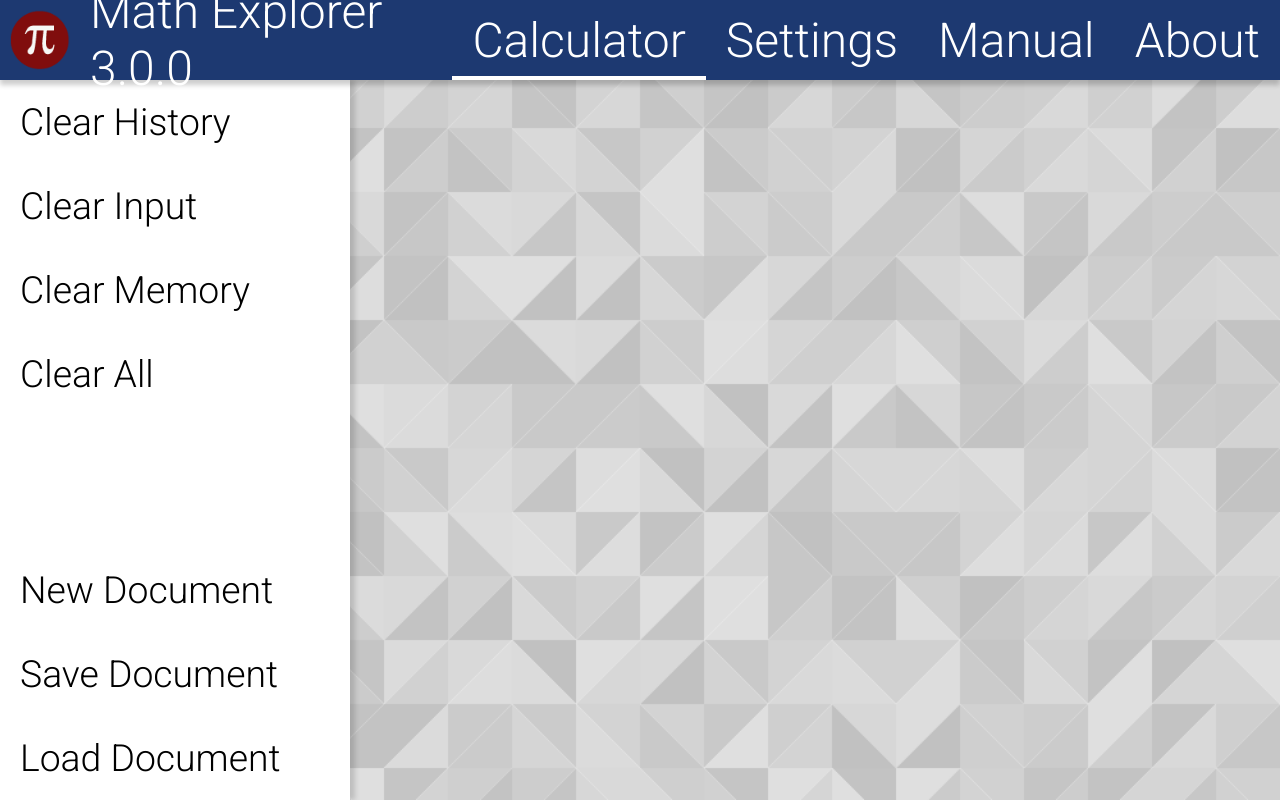
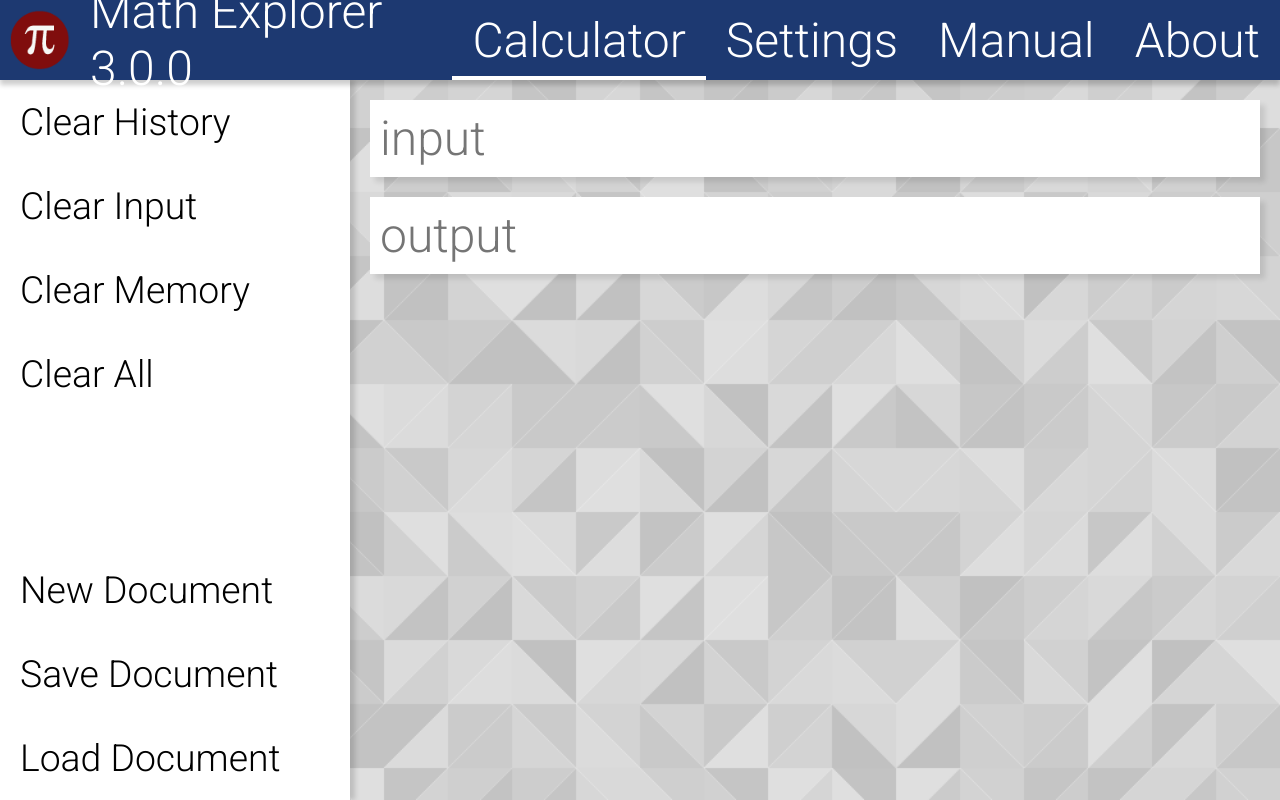
Before and after one commit to behrenle/Math-Explorer, a React (Create React App) app: page / in a window 1280 px wide. Built offline with nearby package versions, Linux system fonts and the light colour scheme; what @behrenle/number-drive would draw is missing.

Commit message:
calculator simple input form

```diff
--- a/src/components/views/calculator/Calculator.tsx
+++ b/src/components/views/calculator/Calculator.tsx
@@ -1,6 +1,7 @@
 import React from "react";
 import styled from "styled-components";
 import CalculatorToolbar from "./CalculatorToolbar";
+import SimpleInputform from "./SimpleInputForm";
 
 const Container = styled.div`
     display: grid;
@@ -12,6 +13,7 @@
     return (
         <Container>
             <CalculatorToolbar />
+            <SimpleInputform />
         </Container>
     )
 }
--- /dev/null
+++ b/src/components/views/calculator/SimpleInputForm.tsx
@@ -0,0 +1,63 @@
+import React, {useState} from "react";
+import styled from "styled-components";
+import {RootState} from "../../../store";
+import {useDispatch, useSelector} from "react-redux";
+import {evaluate} from "../../../store/session/actions";
+
+const Container = styled.div`
+    padding: 20px;
+    display: flex;
+    flex-direction: column;
+`;
+
+const StyledInputField = styled.input`
+    font-size: 36pt;
+    padding: 10px;
+    margin-bottom: 20px;
+    outline: none;
+    border: none;
+    box-shadow: 5px 5px 5px rgba(0, 0, 0, 0.1);
+
+    &:focus {
+        outline: 3px solid black;
+    }
+`;
+
+const SimpleInputform: React.FC = () => {
+    const [input, setInput] = useState("");
+    const mathLanguage = useSelector((state: RootState) => state.settings.mathSettings.numberFormat);
+    const significantDigits = useSelector((state: RootState) => state.settings.mathSettings.significantDigits);
+    const lastOutput: string = useSelector((state: RootState) => {
+        if (state.session.mathHistory.length < 1) {
+            return "";
+        }
+        return state.session.mathHistory[state.session.mathHistory.length - 1].output;
+    });
+    const dispatch = useDispatch();
+
+    const evaluateInput = () => dispatch(evaluate(input, mathLanguage, significantDigits));
+
+    const changeInput = (event: React.ChangeEvent<HTMLInputElement>) => {
+        setInput(event.target.value);
+    };
+
+    const keypressInput = (event: React.KeyboardEvent<HTMLInputElement>) => {
+        if (event.key === "Enter")
+            evaluateInput();
+    }
+
+    return (
+        <Container>
+            <StyledInputField
+                type="[object]"
+                placeholder={"input"}
+                value={input}
+                onChange={changeInput}
+                onKeyPress={keypressInput}
+            />
+            <StyledInputField readOnly={true} type="text" placeholder={"output"} value={lastOutput}/>
+        </Container>
+    )
+}
+
+export default SimpleInputform;
```
